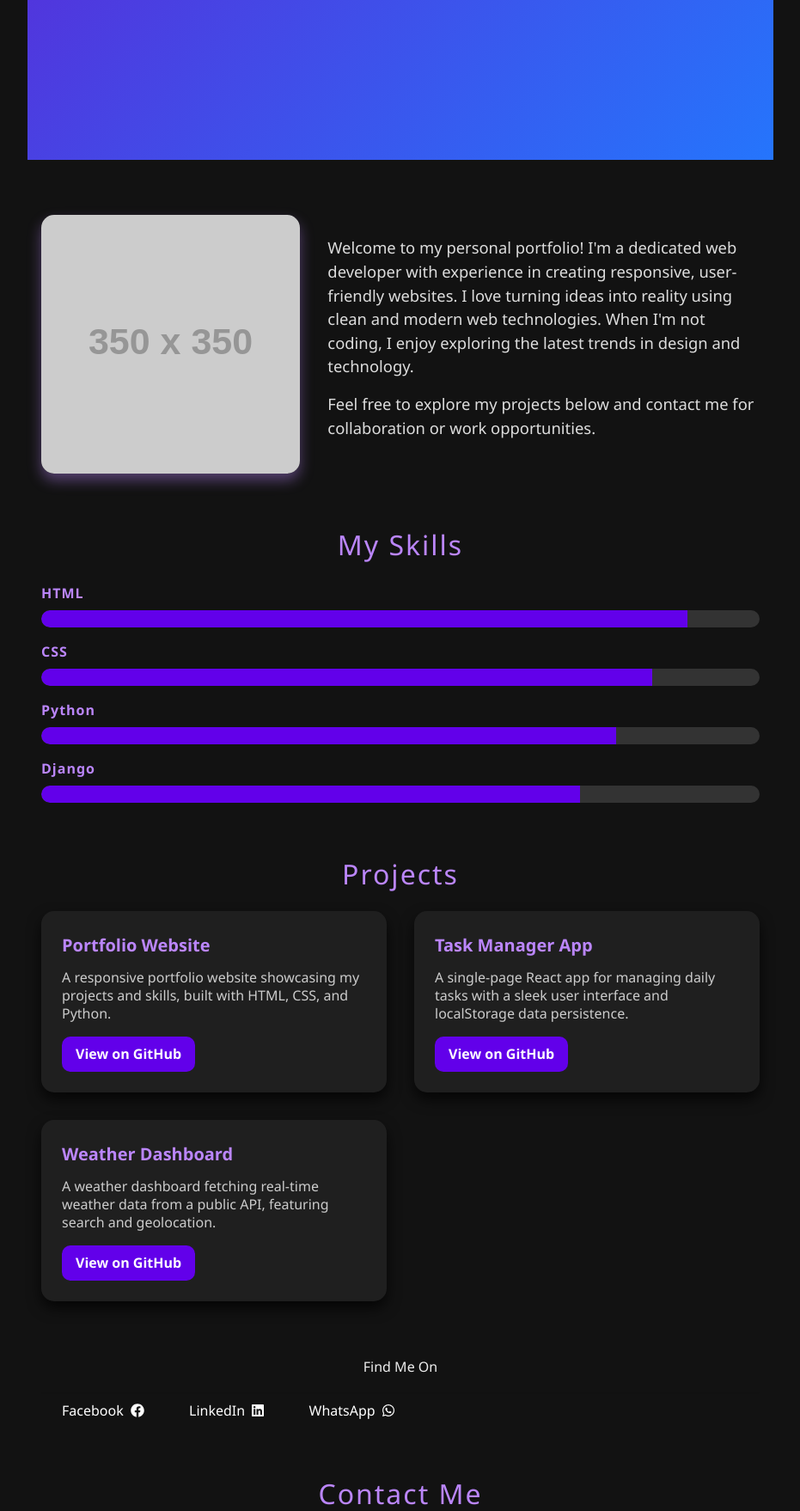
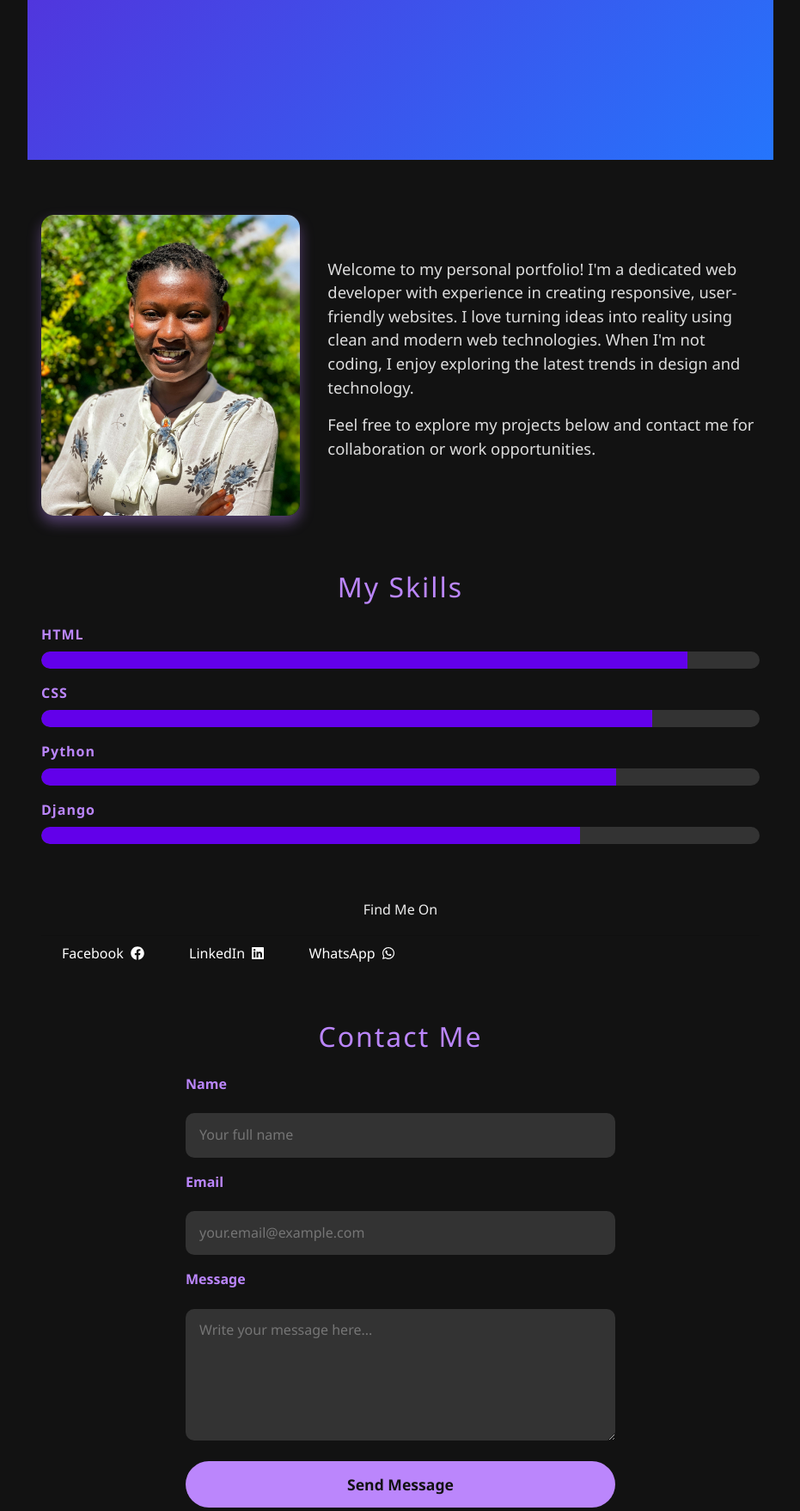
Before and after one commit to belinda-png/mywebsite, a Django app: page / in a window 1280 px wide. Shown: the part 829-2587 px from the top of the page at 86% size, without its empty margins (174-1105 px from the left). Run offline with Django 5.2, Linux system fonts and the light colour scheme; grey boxes labelled with a size stand in for pictures from a placeholder-image service; some libraries are stand-ins or nearby versions.

Commit message:
all changes

```diff
--- a/belinda/belinda/settings.py
+++ b/belinda/belinda/settings.py
@@ -1,7 +1,7 @@
 """
 Django settings for belinda project.
 
-Generated by 'django-admin startproject' using Django 5.2.1.
+Generated by 'django-admin startproject' using Django 5.2.4.
 
 For more information on this file, see
 https://docs.djangoproject.com/en/5.2/topics/settings/
@@ -20,7 +20,7 @@ BASE_DIR = Path(__file__).resolve().parent.parent
 # See https://docs.djangoproject.com/en/5.2/howto/deployment/checklist/
 
 # SECURITY WARNING: keep the secret key used in production secret!
-SECRET_KEY = 'django-insecure-@vt&2laaz@bydwuz6nc^5ix35#&q5sjc#4fcr0qho!g_8y4$ta'
+SECRET_KEY = 'django-insecure-3pg$go%*%i5dq^8axm1zdb$e*l6#8wx!v!qagz)exc5z#2$t&b'
 
 # SECURITY WARNING: don't run with debug turned on in production!
 DEBUG = True
@@ -115,7 +115,7 @@ USE_TZ = True
 # Static files (CSS, JavaScript, Images)
 # https://docs.djangoproject.com/en/5.2/howto/static-files/
 
-STATIC_URL = 'static/'
+STATIC_URL = '/static/'
 
 # Default primary key field type
 # https://docs.djangoproject.com/en/5.2/ref/settings/#default-auto-field
--- a/belinda/belinda/urls.py
+++ b/belinda/belinda/urls.py
@@ -16,12 +16,9 @@ Including another URLconf
 """
 from django.contrib import admin
 from django.urls import path
-from website import views  # assuming 'belinda' is your app and contains views.py
+from website import views
 
 urlpatterns = [
     path('admin/', admin.site.urls),
     path('', views.home, name='home'),
-    path('about/', views.about, name='about'),
-    path('projects/', views.projects, name='projects'),
-    path('contact/', views.contact, name='contact'),
 ]
--- a/belinda/website/templates/index.html
+++ b/belinda/website/templates/index.html
@@ -1,3 +1,4 @@
+{% load static %}
 <!DOCTYPE html>
 <html lang="en">
 <head>
@@ -311,7 +312,7 @@
 
     <section id="about" aria-label="About Me">
         <div class="about-image" aria-hidden="true">
-            <img src="https://via.placeholder.com/350x350.png?text=Your+Photo" alt="Your Photo" />
+            <img src="{% static 'images/rina.jpg' %}" alt="Rina's Photo" width="350" height="350" />
         </div>
         <div class="about-text">
             <p>Welcome to my personal portfolio! I'm a dedicated web developer with experience in creating responsive, user-friendly websites. I love turning ideas into reality using clean and modern web technologies. When I'm not coding, I enjoy exploring the latest trends in design and technology.</p>
@@ -336,27 +337,6 @@
         <div class="skill">
             <div class="skill-name">Django</div>
             <div class="skill-bar"><div class="skill-level" style="width: 75%;"></div></div>
-        </div>
-    </section>
-
-    <section id="projects" aria-label="Projects">
-        <h2>Projects</h2>
-        <div class="projects-grid">
-            <div class="project-card">
-                <div class="project-title">Portfolio Website</div>
-                <div class="project-description">A responsive portfolio website showcasing my projects and skills, built with HTML, CSS, and Python.</div>
-                <a href="https://github.com/belinda-png" target="_blank" rel="noopener" class="project-link">View on GitHub</a>
-            </div>
-            <div class="project-card">
-                <div class="project-title">Task Manager App</div>
-                <div class="project-description">A single-page React app for managing daily tasks with a sleek user interface and localStorage data persistence.</div>
-                <a href="https://github.com/belinda-png" target="_blank" rel="noopener" class="project-link">View on GitHub</a>
-            </div>
-            <div class="project-card">
-                <div class="project-title">Weather Dashboard</div>
-                <div class="project-description">A weather dashboard fetching real-time weather data from a public API, featuring search and geolocation.</div>
-                <a href="https://github.com/belinda-png" target="_blank" rel="noopener" class="project-link">View on GitHub</a>
-            </div>
         </div>
     </section>
     <link rel="stylesheet" href="https://cdnjs.cloudflare.com/ajax/libs/font-awesome/5.13.1/css/all.min.css">
--- a/belinda/website/views.py
+++ b/belinda/website/views.py
@@ -1,84 +1,5 @@
 from django.shortcuts import render
-from django.http import HttpResponse
-from django.core.mail import send_mail
-from django.conf import settings
-from django.contrib import messages
+
 # Create your views here.
 def home(request):
-
-    if request.method == 'POST':
-        # Process the form data
-        name = request.POST.get('name', '')
-        email = request.POST.get('email', '')
-        message_content = request.POST.get('message', '')
-
-        if name and email and message_content:
-            # Form data is valid
-            try:
-                # Configure this in your settings.py with your email credentials
-                send_mail(
-                    f'Portfolio Contact: Message from {name}',
-                    f'Name: {name}\nEmail: {email}\n\nMessage:\n{message_content}',
-                    email,  # From email
-                    [settings.DEFAULT_FROM_EMAIL],  # To email (your email)
-                    fail_silently=False,
-                )
-                messages.success(request, 'Thank you for your message! I will get back to you soon.')
-            except Exception as e:
-                # Handle email sending failure
-                messages.error(request, 'There was a problem sending your message. Please try again later.')
-                print(f"Email error: {e}")
-        else:
-            # Form data is invalid
-            messages.error(request, 'Please fill out all fields correctly.')
-
-    # For both GET requests and after processing POST
-    context = {
-        'page_title': 'Portfolio - Home',
-    }
-    return render(request, 'index.html', context)
-
-def about(request):
-
-    context = {
-        'page_title': 'Portfolio - About Me',
-    }
-    return render(request, 'about.html', context)
-
-def projects(request):
-    """
-    View for a separate projects page if you want to expand later
-    """
-    # You could fetch projects from a database here
-    projects_list = [
-        {
-            'title': 'Portfolio Website',
-            'description': 'A responsive portfolio website showcasing my projects and skills, built with Django, HTML, CSS, and JavaScript.',
-            'github_url': 'https://github.com/yourusername/portfolio',
-        },
-        {
-            'title': 'Task Manager App',
-            'description': 'A single-page React app for managing daily tasks with a sleek user interface and localStorage data persistence.',
-            'github_url': 'https://github.com/yourusername/task-manager',
-        },
-        {
-            'title': 'Weather Dashboard',
-            'description': 'A weather dashboard fetching real-time weather data from a public API, featuring search and geolocation.',
-            'github_url': 'https://github.com/yourusername/weather-dashboard',
-        },
-    ]
-
-    context = {
-        'page_title': 'Portfolio - Projects',
-        'projects': projects_list,
-    }
-    return render(request, 'projects.html', context)
-
-def contact(request):
-    """
-    View for a separate contact page if you want to expand later
-    """
-    context = {
-        'page_title': 'Portfolio - Contact',
-    }
-    return render(request, 'contact.html', context)
+    return render(request, 'index.html')
```
Also changed, not shown: belinda/website/static/images/rina.jpg (added), belinda/website/static/styles.css (added).
